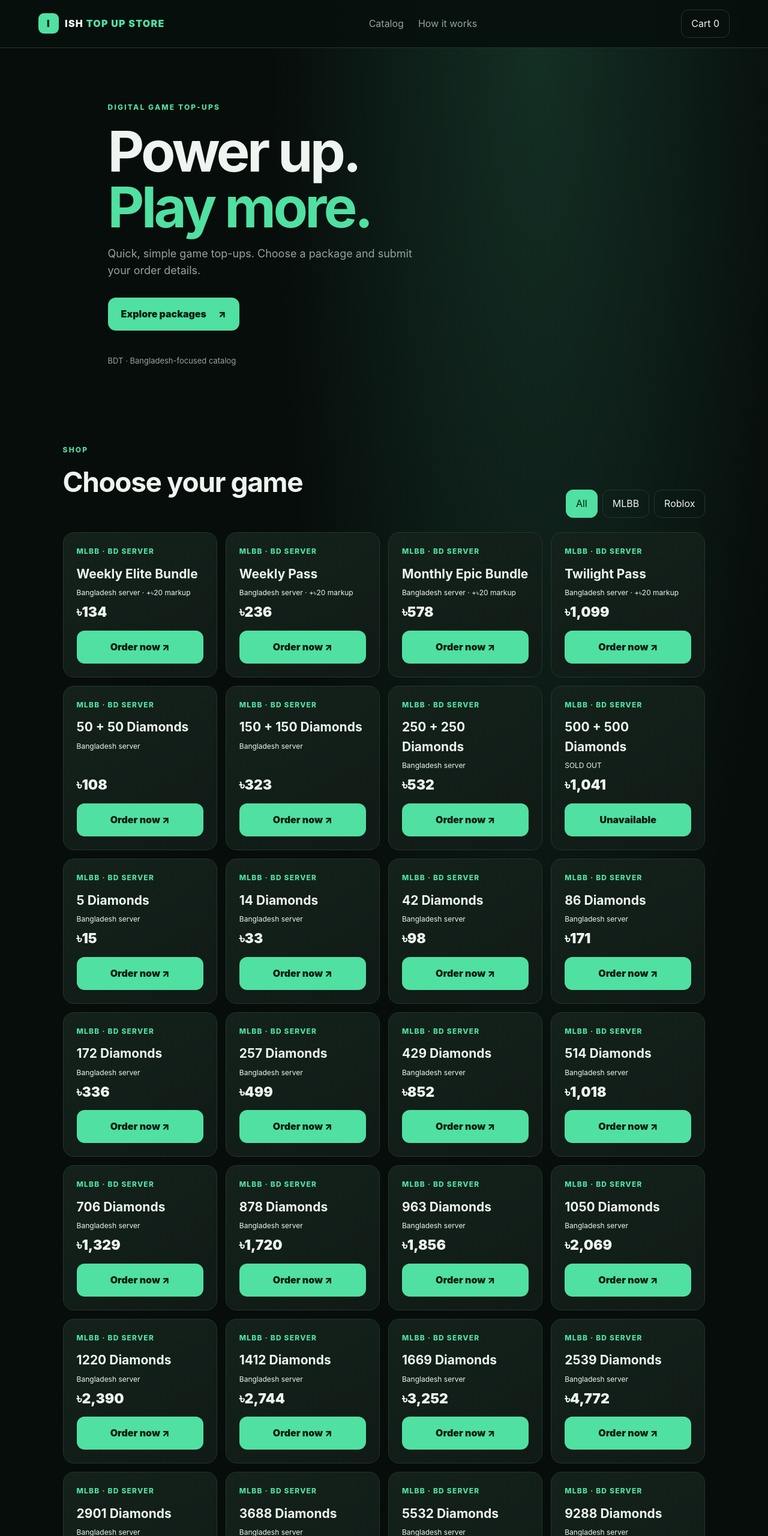
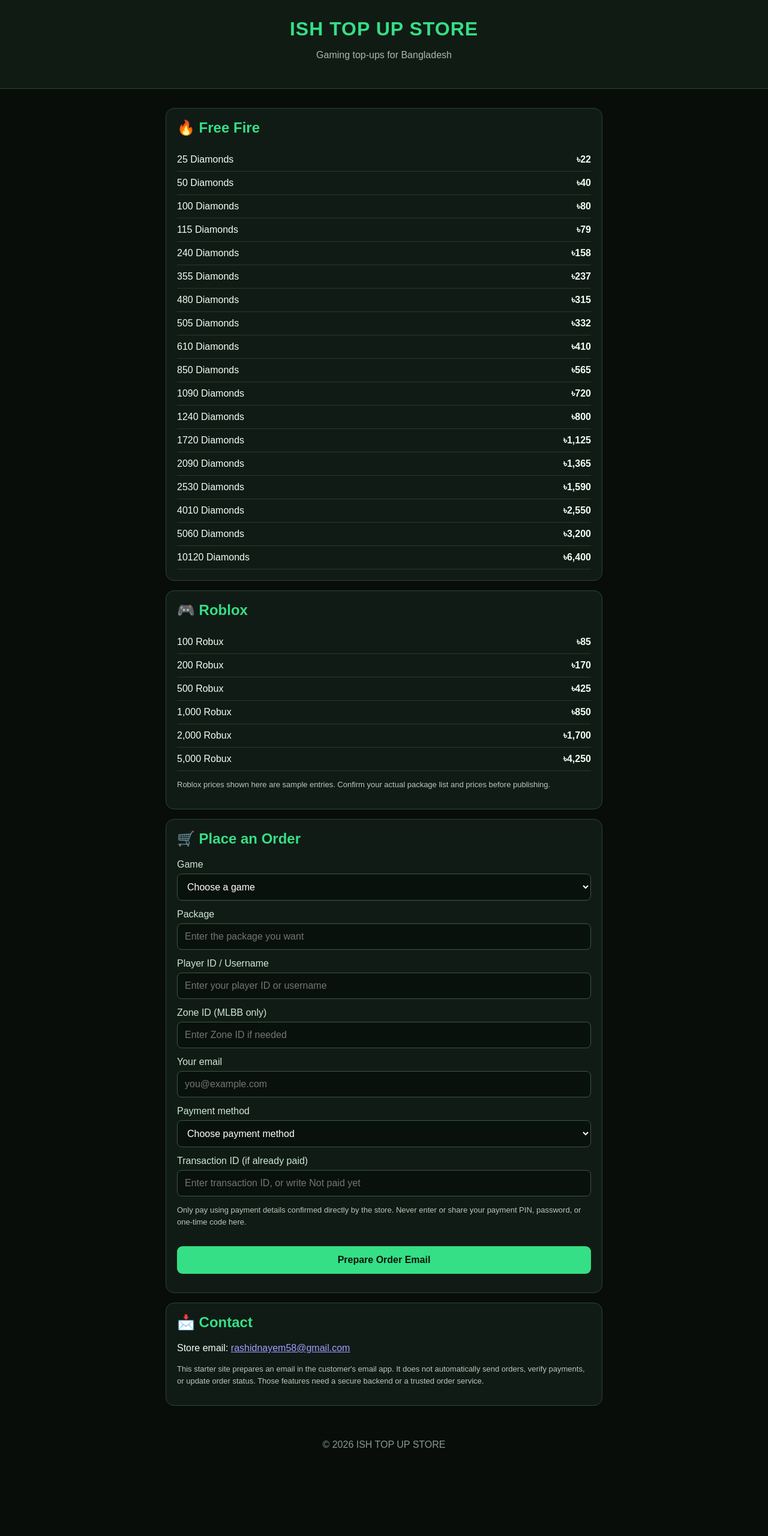
Before and after one commit to rashidnayem58-eng/Ish-Top-Up-store-, a plain HTML site: page index.html in a window 1280 px wide. Shown: the top 2560 px of the page at 60% size. After the commit the page ends 2441 px from the top, so only its background shows below. Drawn offline with Linux system fonts and the light colour scheme.

Commit message:
Update index.html

```diff
--- a/index.html
+++ b/index.html
@@ -1,12 +1,133 @@
-<!doctype html>
-<html lang="en"><head><meta charset="utf-8"><meta name="viewport" content="width=device-width,initial-scale=1"><meta name="theme-color" content="#08110e"><title>ISH TOP UP STORE — Game Top-ups</title><link rel="stylesheet" href="styles.css"></head>
-<body><header class="top"><a class="brand" href="#home"><span class="mark">I</span><span>ISH <span class="accent">TOP UP STORE</span></span></a><nav><a href="#catalog">Catalog</a><a href="#how">How it works</a></nav><button id="cartBtn" class="ghost">Cart <span id="cartCount">0</span></button></header>
-<main id="home"><section class="hero"><div class="tag">DIGITAL GAME TOP-UPS</div><h1>Power up.<br><span class="accent">Play more.</span></h1><p>Quick, simple game top-ups. Choose a package and submit your order details.</p><a class="btn" href="#catalog">Explore packages <span>↗</span></a><div class="hero-note">BDT · Bangladesh-focused catalog</div></section>
-<section id="catalog" class="catalog"><div class="section-head"><div><div class="tag">SHOP</div><h2>Choose your game</h2></div><div id="filters" class="filters"><button class="filter active" data-filter="all">All</button><button class="filter" data-filter="mlbb">MLBB</button><button class="filter" data-filter="roblox">Roblox</button></div></div><div id="products" class="product-grid"></div></section>
-<section id="how" class="how"><div class="tag">HOW IT WORKS</div><h2>Three simple steps</h2><div class="steps"><div><b>01</b><h3>Select</h3><p>Choose your game and package.</p></div><div><b>02</b><h3>Submit</h3><p>Enter the required player details and contact email.</p></div><div><b>03</b><h3>Track</h3><p>Use your order number to check the order status.</p></div></div></section>
-<footer><div class="brand"><span class="mark">I</span> ISH <span class="accent">TOP UP STORE</span></div><p>Independent digital top-up storefront prototype.</p><small>Prices and availability may change. Please verify player details before submitting.</small></footer></main>
-<dialog id="orderDialog"><form id="orderForm" method="dialog"><button type="button" class="close" id="closeOrder">×</button><div class="tag">ORDER DETAILS</div><h2 id="dialogTitle">Selected package</h2><div class="selected" id="selectedPackage"></div><input type="hidden" id="packageId"><div class="fields"><label>Player ID<input id="playerId" placeholder="Enter Player ID" required></label><label id="zoneLabel">Zone / Server ID<input id="zoneId" placeholder="Enter Zone ID"></label><label>Email for receipt<input id="customerEmail" type="email" placeholder="you@example.com" required></label></div><p class="hint">Never enter your game password. Only the player ID and server details are needed.</p><button class="btn full" type="submit">Submit order</button></form></dialog>
-<dialog id="receiptDialog"><div class="receipt"><button class="close" id="closeReceipt">×</button><div class="tag">ORDER RECEIVED</div><h2>Thanks for your order.</h2><p>Your order reference:</p><div class="order-code" id="orderCode"></div><div id="receiptDetails"></div><p class="hint">Demo mode: this order is saved in this browser only. Email delivery and shared order storage require setup.</p><button class="btn full" id="receiptClose">Done</button></div></dialog>
-<dialog id="cartDialog"><div class="cart"><button class="close" id="closeCart">×</button><div class="tag">YOUR CART</div><h2>Cart</h2><div id="cartItems"></div><p id="cartTotal" class="total"></p><button class="btn full" id="checkoutCart">Checkout</button></div></dialog>
-<section class="admin-area" id="admin"><button class="admin-toggle" id="adminToggle">Admin demo</button><div id="adminPanel" hidden><h2>Demo order manager</h2><p class="hint">Orders saved on this browser only. Use this panel for the prototype.</p><div id="adminOrders"></div><button class="ghost" id="clearOrders">Clear demo orders</button></div></section>
-<script src="app.js"></script></body></html>
+<!DOCTYPE html>
+<html lang="en">
+<head>
+  <meta charset="UTF-8">
+  <meta name="viewport" content="width=device-width, initial-scale=1">
+  <title>ISH TOP UP STORE</title>
+  <style>
+    :root { color-scheme: dark; --green:#35df86; --panel:#111b15; --line:#294735; }
+    * { box-sizing:border-box; }
+    body { margin:0; background:#080d0a; color:#f1fff5; font-family:Arial,sans-serif; }
+    header { padding:30px 16px; text-align:center; background:#101b14; border-bottom:1px solid var(--line); }
+    h1 { margin:0; color:var(--green); letter-spacing:1px; }
+    header p,.muted { color:#a9b9ae; }
+    main { max-width:760px; margin:auto; padding:16px; }
+    .card { background:var(--panel); border:1px solid var(--line); border-radius:14px; padding:18px; margin:16px 0; }
+    h2 { color:var(--green); margin-top:0; }
+    .price { display:flex; justify-content:space-between; gap:12px; padding:10px 0; border-bottom:1px solid #26382c; }
+    label { display:block; margin:14px 0 6px; color:#cce8d5; }
+    input,select { width:100%; padding:12px; border:1px solid #385844; border-radius:8px; background:#09110c; color:white; font-size:16px; }
+    button { width:100%; margin-top:18px; padding:14px; border:0; border-radius:9px; background:var(--green); color:#07150c; font-size:16px; font-weight:bold; }
+    .notice { font-size:13px; line-height:1.5; color:#b7c8bc; }
+    footer { padding:24px; text-align:center; color:#879b8d; }
+  </style>
+</head>
+<body>
+<header>
+  <h1>ISH TOP UP STORE</h1>
+  <p>Gaming top-ups for Bangladesh</p>
+</header>
+
+<main>
+  <section class="card">
+    <h2>🔥 Free Fire</h2>
+    <div class="price"><span>25 Diamonds</span><strong>৳22</strong></div>
+    <div class="price"><span>50 Diamonds</span><strong>৳40</strong></div>
+    <div class="price"><span>100 Diamonds</span><strong>৳80</strong></div>
+    <div class="price"><span>115 Diamonds</span><strong>৳79</strong></div>
+    <div class="price"><span>240 Diamonds</span><strong>৳158</strong></div>
+    <div class="price"><span>355 Diamonds</span><strong>৳237</strong></div>
+    <div class="price"><span>480 Diamonds</span><strong>৳315</strong></div>
+    <div class="price"><span>505 Diamonds</span><strong>৳332</strong></div>
+    <div class="price"><span>610 Diamonds</span><strong>৳410</strong></div>
+    <div class="price"><span>850 Diamonds</span><strong>৳565</strong></div>
+    <div class="price"><span>1090 Diamonds</span><strong>৳720</strong></div>
+    <div class="price"><span>1240 Diamonds</span><strong>৳800</strong></div>
+    <div class="price"><span>1720 Diamonds</span><strong>৳1,125</strong></div>
+    <div class="price"><span>2090 Diamonds</span><strong>৳1,365</strong></div>
+    <div class="price"><span>2530 Diamonds</span><strong>৳1,590</strong></div>
+    <div class="price"><span>4010 Diamonds</span><strong>৳2,550</strong></div>
+    <div class="price"><span>5060 Diamonds</span><strong>৳3,200</strong></div>
+    <div class="price"><span>10120 Diamonds</span><strong>৳6,400</strong></div>
+  </section>
+
+  <section class="card">
+    <h2>🎮 Roblox</h2>
+    <div class="price"><span>100 Robux</span><strong>৳85</strong></div>
+    <div class="price"><span>200 Robux</span><strong>৳170</strong></div>
+    <div class="price"><span>500 Robux</span><strong>৳425</strong></div>
+    <div class="price"><span>1,000 Robux</span><strong>৳850</strong></div>
+    <div class="price"><span>2,000 Robux</span><strong>৳1,700</strong></div>
+    <div class="price"><span>5,000 Robux</span><strong>৳4,250</strong></div>
+    <p class="notice">Roblox prices shown here are sample entries. Confirm your actual package list and prices before publishing.</p>
+  </section>
+
+  <section class="card">
+    <h2>🛒 Place an Order</h2>
+    <form id="orderForm">
+      <label for="game">Game</label>
+      <select id="game" required>
+        <option value="">Choose a game</option>
+        <option>Free Fire</option>
+        <option>Roblox</option>
+        <option>Mobile Legends (MLBB)</option>
+      </select>
+
+      <label for="package">Package</label>
+      <input id="package" required placeholder="Enter the package you want">
+
+      <label for="player">Player ID / Username</label>
+      <input id="player" required placeholder="Enter your player ID or username">
+
+      <label for="zone">Zone ID (MLBB only)</label>
+      <input id="zone" placeholder="Enter Zone ID if needed">
+
+      <label for="email">Your email</label>
+      <input id="email" type="email" required placeholder="you@example.com">
+
+      <label for="payment">Payment method</label>
+      <select id="payment" required>
+        <option value="">Choose payment method</option>
+        <option>bKash (manual payment - confirm details with store)</option>
+      </select>
+
+      <label for="trx">Transaction ID (if already paid)</label>
+      <input id="trx" placeholder="Enter transaction ID, or write Not paid yet">
+
+      <p class="notice">Only pay using payment details confirmed directly by the store. Never enter or share your payment PIN, password, or one-time code here.</p>
+      <button type="submit">Prepare Order Email</button>
+    </form>
+    <p id="status" class="notice" aria-live="polite"></p>
+  </section>
+
+  <section class="card">
+    <h2>📩 Contact</h2>
+    <p>Store email: <a href="mailto:rashidnayem58@gmail.com">rashidnayem58@gmail.com</a></p>
+    <p class="notice">This starter site prepares an email in the customer's email app. It does not automatically send orders, verify payments, or update order status. Those features need a secure backend or a trusted order service.</p>
+  </section>
+</main>
+<footer>© 2026 ISH TOP UP STORE</footer>
+
+<script>
+document.getElementById('orderForm').addEventListener('submit', function (event) {
+  event.preventDefault();
+  const get = id => document.getElementById(id).value.trim();
+  const subject = encodeURIComponent('New order - ISH TOP UP STORE');
+  const body = encodeURIComponent(
+    'New order request\n\n' +
+    'Game: ' + get('game') + '\n' +
+    'Package: ' + get('package') + '\n' +
+    'Player ID / Username: ' + get('player') + '\n' +
+    'Zone ID: ' + (get('zone') || 'Not applicable') + '\n' +
+    'Customer email: ' + get('email') + '\n' +
+    'Payment method: ' + get('payment') + '\n' +
+    'Transaction ID: ' + (get('trx') || 'Not provided') + '\n\n' +
+    'Please contact the customer to confirm the order.'
+  );
+  document.getElementById('status').textContent =
+    'Your email app should open with the order details. Review them and press Send there.';
+  window.location.href = 'mailto:rashidnayem58@gmail.com?subject=' + subject + '&body=' + body;
+});
+</script>
+</body>
+</html>
```
